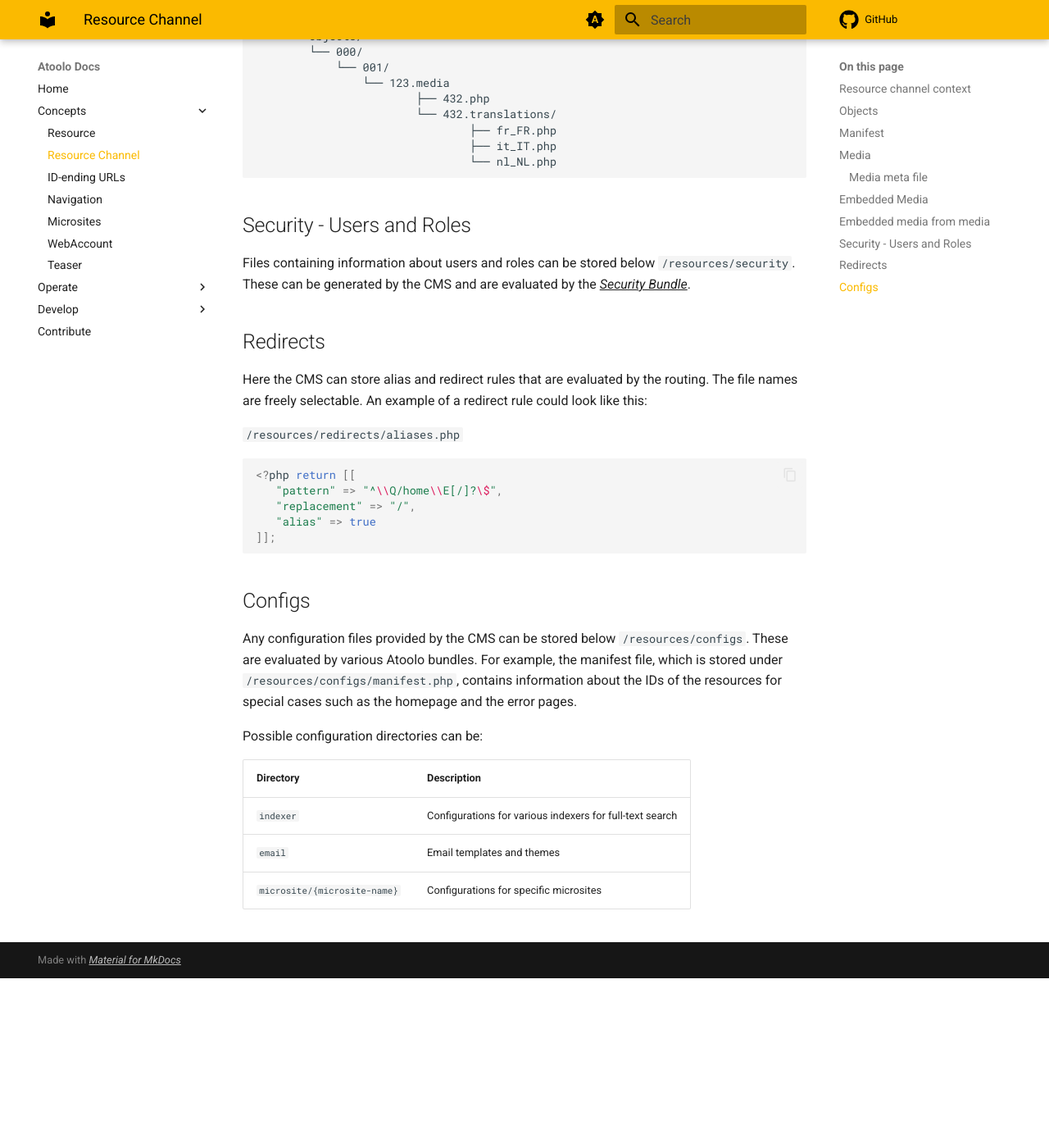
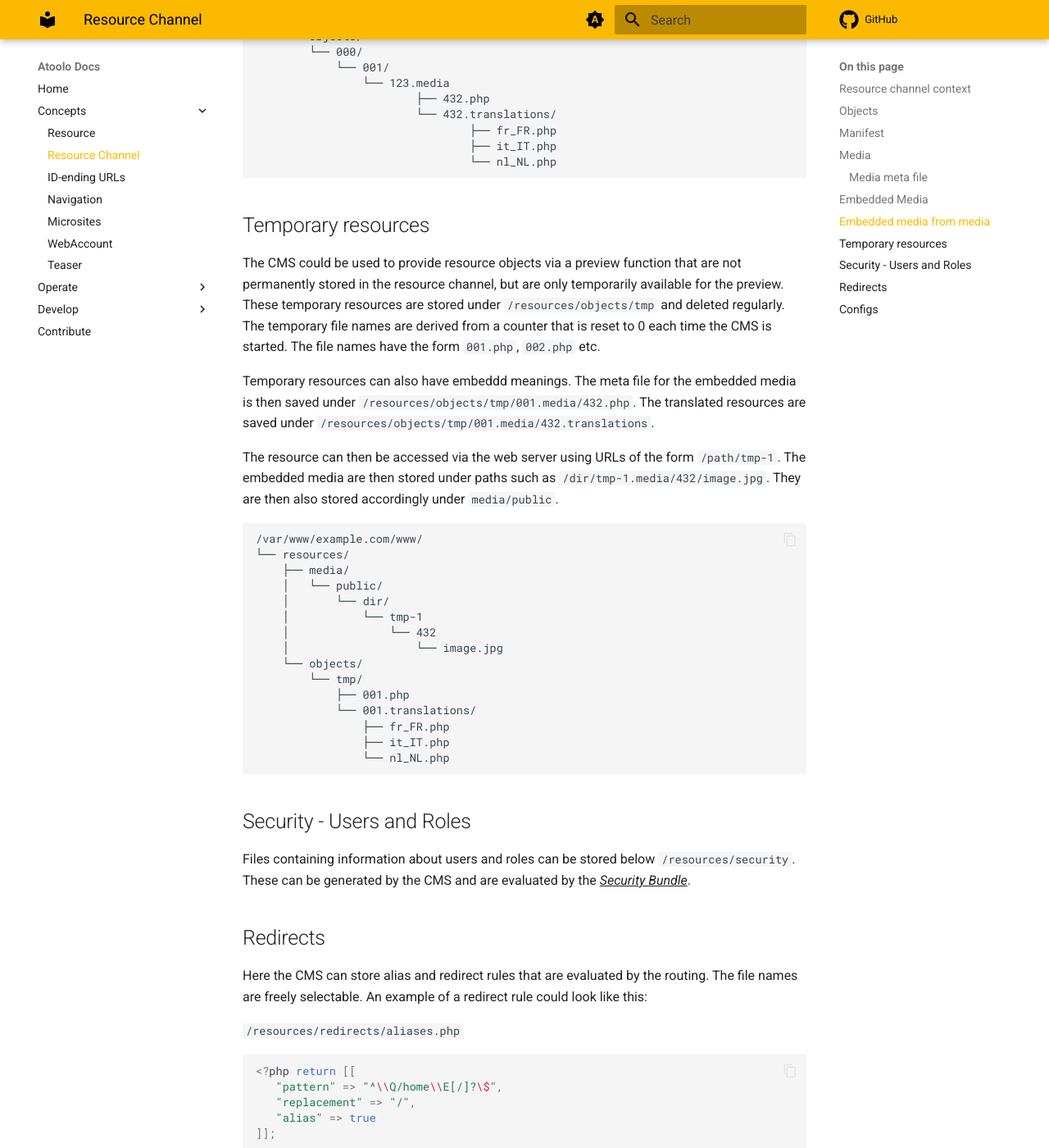
Before and after one commit to sitepark/atoolo-docs, an MkDocs documentation site: the page built from docs/concepts/resource-channel.md, in a window 1280 px wide and 1400 px high, scrolled down 5823 px. Shown: the whole window at 82% size. Built offline with MkDocs 1.6.1 and Material for MkDocs 9.7.7, drawn with Linux system fonts in a browser that asks for light colours; comment, search, counter and statistics services are not loaded; before the commit the page ends 7016 px from its top, so only the background shows below that.

````diff
--- a/docs/concepts/resource-channel.md
+++ b/docs/concepts/resource-channel.md
@@ -214,6 +214,32 @@
                                 └── nl_NL.php
 ```
 
+## Temporary resources
+
+The CMS could be used to provide resource objects via a preview function that are not permanently stored in the resource channel, but are only temporarily available for the preview. These temporary resources are stored under `/resources/objects/tmp` and deleted regularly. The temporary file names are derived from a counter that is reset to 0 each time the CMS is started. The file names have the form `001.php`, `002.php` etc.
+
+Temporary resources can also have embeddd meanings. The meta file for the embedded media is then saved under `/resources/objects/tmp/001.media/432.php`. The translated resources are saved under `/resources/objects/tmp/001.media/432.translations`.
+
+The resource can then be accessed via the web server using URLs of the form `/path/tmp-1`. The embedded media are then stored under paths such as `/dir/tmp-1.media/432/image.jpg`. They are then also stored accordingly under `media/public`.
+
+```
+/var/www/example.com/www/
+└── resources/
+    ├── media/
+    │   └── public/
+    │       └── dir/
+    │           └── tmp-1
+    │               └── 432
+    │                   └── image.jpg
+    └── objects/
+        └── tmp/
+            ├── 001.php
+            └── 001.translations/
+                ├── fr_FR.php
+                ├── it_IT.php
+                └── nl_NL.php
+```
+
 ## Security - Users and Roles
 
 Files containing information about users and roles can be stored below `/resources/security`.
````
